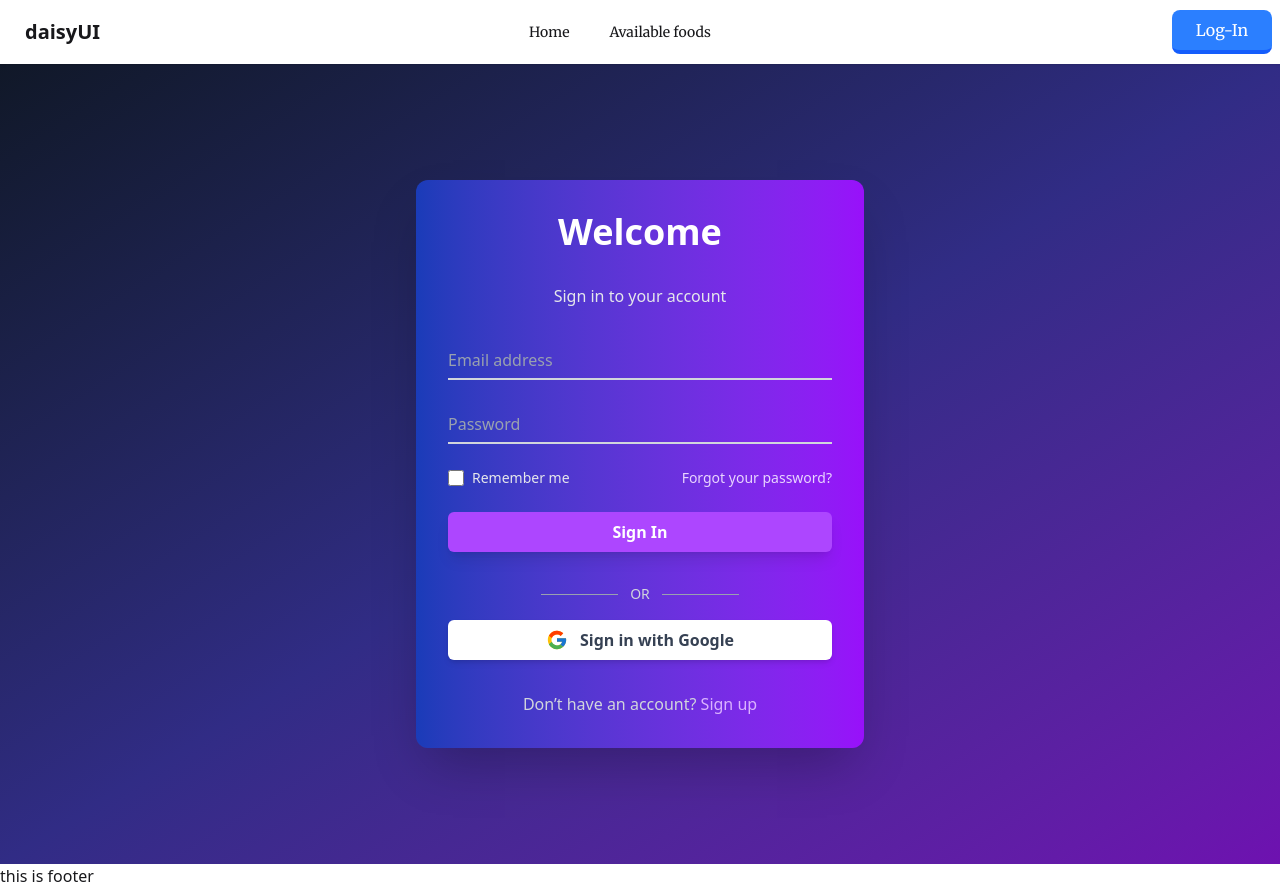
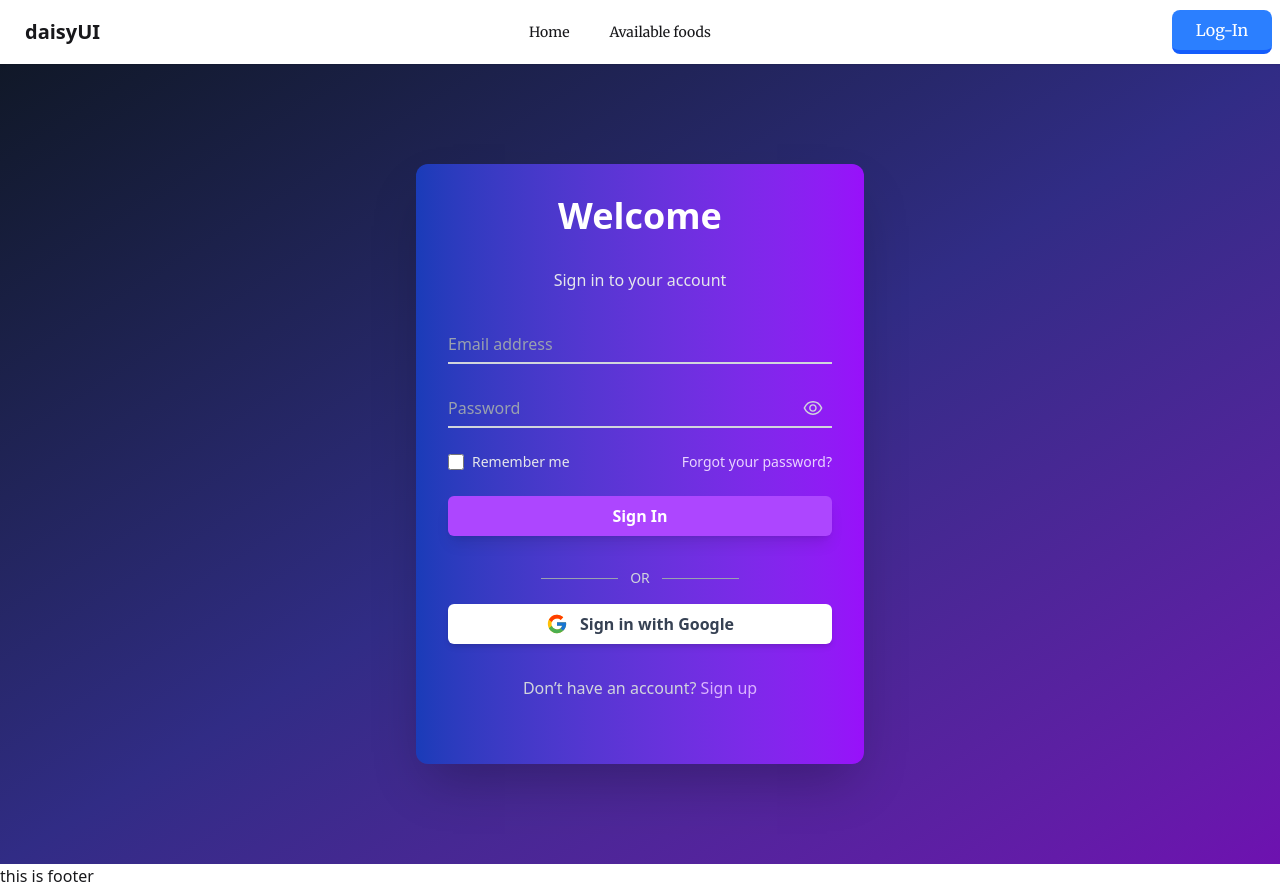
Before and after one commit to Atikur1997/B12-A10-Plate-Share-client, a React (Vite) app: page /login in a window 1280 px wide. Built offline with nearby package versions, Linux system fonts and the light colour scheme.

Commit message:
login functionality work

```diff
--- a/src/Components/Login/Login.jsx
+++ b/src/Components/Login/Login.jsx
@@ -1,13 +1,46 @@
-import React from "react";
-import { NavLink } from "react-router";
-import { FcGoogle } from "react-icons/fc"; // Google icon
-import "./Login.css"; // animations if you have them
+import React, { use, useState } from "react";
+import { AuthContext } from "../Provider/AuthProvider";
+import { NavLink, useNavigate } from "react-router";
+import { FcGoogle } from "react-icons/fc";
+import { AiOutlineEye, AiOutlineEyeInvisible } from "react-icons/ai";
+import { toast, ToastContainer } from "react-toastify";
+import "react-toastify/dist/ReactToastify.css";
+import "./Login.css";
 
 const Login = () => {
+    const user_data = use(AuthContext);
+    const { logInUSer } = user_data;
+    const navigation = useNavigate();
+    const [showPassword, setShowPassword] = useState(false);
+
+    const handleLogIn = (e) => {
+        e.preventDefault();
+        const form = e.target;
+        const email = form.email.value;
+        const password = form.password.value;
+
+        logInUSer(email, password)
+            .then((result) => {
+                console.log(result.user);
+                toast("Login Successful", {
+                    type: "success",
+                    position: "top-center",
+                    autoClose: 3000,
+                });
+                navigation("/");
+            })
+            .catch((error) => {
+                console.error(error);
+                toast(error.message, {
+                    type: "error",
+                    position: "top-center",
+                    autoClose: 3000,
+                });
+            });
+    };
 
     const handleGoogleSignIn = () => {
         console.log("Google Sign-In Clicked");
-
     };
 
     return (
@@ -20,40 +53,47 @@ const Login = () => {
                     Sign in to your account
                 </p>
 
-                <form className="space-y-6">
+
+                <form className="space-y-6" onSubmit={handleLogIn}>
+                    {/* Email Field */}
                     <div className="relative">
                         <input
-                            id="email"
                             name="email"
                             type="email"
                             placeholder="john@example.com"
                             required
                             className="peer h-10 w-full border-b-2 border-gray-300 text-white bg-transparent placeholder-transparent focus:outline-none focus:border-purple-400"
                         />
-                        <label
-                            htmlFor="email"
-                            className="absolute left-0 -top-3.5 text-gray-500 text-sm transition-all peer-placeholder-shown:text-base peer-placeholder-shown:text-gray-400 peer-placeholder-shown:top-2 peer-focus:-top-3.5 peer-focus:text-purple-400 peer-focus:text-sm"
-                        >
+                        <label className="absolute left-0 -top-3.5 text-gray-500 text-sm transition-all peer-placeholder-shown:text-base peer-placeholder-shown:text-gray-400 peer-placeholder-shown:top-2 peer-focus:-top-3.5 peer-focus:text-purple-400 peer-focus:text-sm">
                             Email address
                         </label>
                     </div>
 
+
                     <div className="relative">
                         <input
-                            id="password"
                             name="password"
-                            type="password"
+                            type={showPassword ? "text" : "password"}
                             placeholder="Password"
                             required
                             className="peer h-10 w-full border-b-2 border-gray-300 text-white bg-transparent placeholder-transparent focus:outline-none focus:border-purple-400"
                         />
-                        <label
-                            htmlFor="password"
-                            className="absolute left-0 -top-3.5 text-gray-500 text-sm transition-all peer-placeholder-shown:text-base peer-placeholder-shown:text-gray-400 peer-placeholder-shown:top-2 peer-focus:-top-3.5 peer-focus:text-purple-400 peer-focus:text-sm"
-                        >
+                        <label className="absolute left-0 -top-3.5 text-gray-500 text-sm transition-all peer-placeholder-shown:text-base peer-placeholder-shown:text-gray-400 peer-placeholder-shown:top-2 peer-focus:-top-3.5 peer-focus:text-purple-400 peer-focus:text-sm">
                             Password
                         </label>
+
+                        <div
+                            onClick={() => setShowPassword(!showPassword)}
+                            className="absolute right-2 top-1/2 -translate-y-1/2 text-gray-300 hover:text-purple-300 cursor-pointer"
+                        >
+                            {showPassword ? (
+                                <AiOutlineEyeInvisible size={22} />
+                            ) : (
+                                <AiOutlineEye size={22} />
+                            )}
+                        </div>
                     </div>
+
 
                     <div className="flex items-center justify-between">
                         <label className="flex items-center text-sm text-gray-200">
@@ -68,6 +108,7 @@ const Login = () => {
                         </a>
                     </div>
 
+
                     <button
                         type="submit"
                         className="w-full py-2 px-4 bg-purple-500 hover:bg-purple-700 rounded-md shadow-lg text-white font-semibold transition duration-200"
@@ -76,14 +117,14 @@ const Login = () => {
                     </button>
                 </form>
 
-                {/* 🔹 OR divider */}
+                {/* OR Divider */}
                 <div className="flex items-center justify-center text-gray-300 my-4">
                     <span className="border-t border-gray-400 w-1/5"></span>
                     <span className="mx-3 text-sm">OR</span>
                     <span className="border-t border-gray-400 w-1/5"></span>
                 </div>
 
-                {/* 🔹 Google Sign-In Button */}
+                {/* Google Sign-In */}
                 <button
                     onClick={handleGoogleSignIn}
                     className="flex items-center justify-center gap-3 w-full py-2 px-4 bg-white rounded-md shadow-md hover:bg-gray-100 transition duration-200"
@@ -92,12 +133,15 @@ const Login = () => {
                     <span className="text-gray-700 font-semibold">Sign in with Google</span>
                 </button>
 
+                {/* Signup Link */}
                 <div className="text-center text-gray-300">
                     Don’t have an account?{" "}
                     <NavLink to="/signup" className="text-purple-300 hover:underline">
                         Sign up
                     </NavLink>
                 </div>
+
+                <ToastContainer />
             </div>
         </div>
     );
--- a/src/Components/Provider/AuthProvider.jsx
+++ b/src/Components/Provider/AuthProvider.jsx
@@ -19,6 +19,7 @@ const AuthProvider = ({ children }) => {
         user,
         setUser,
         createUser,
+        logInUSer,
     }
     return <AuthContext value={authData}>
         {children}
```
